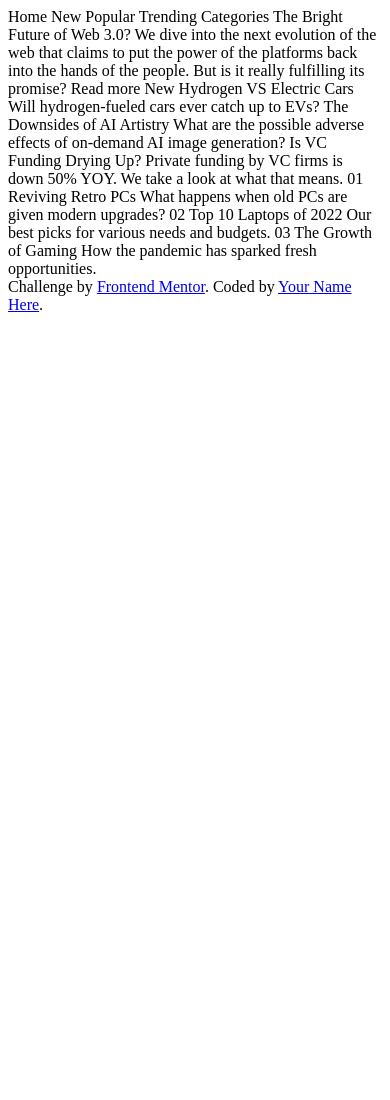
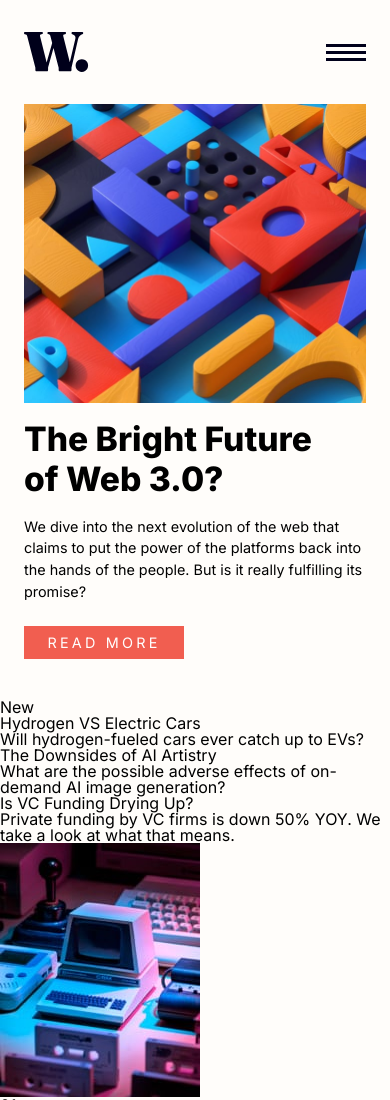
Before and after one commit to Fola-Joe/News-homepage, a plain HTML site: page index.html in a window 390 px wide. Shown: the top 1100 px of the page. Before the commit the page ends 844 px from the top, so only its background shows below. Drawn offline with Linux system fonts and the light colour scheme.

Commit message:
mobile-view header & main

```diff
--- a/index.html
+++ b/index.html
@@ -2,53 +2,89 @@
 <html lang="en">
 <head>
   <meta charset="UTF-8">
-  <meta name="viewport" content="width=device-width, initial-scale=1.0"> <!-- displays site properly based on user's device -->
-
+  <meta name="viewport" content="width=device-width, initial-scale=1.0">
+  <link rel="stylesheet" href="style.css">
   <link rel="icon" type="image/png" sizes="32x32" href="./assets/images/favicon-32x32.png">
 
   <title>Frontend Mentor | News homepage</title>
 </head>
 <body>
+  <div class="wrapper">
+    <header>
+      <nav>
+        <img src="assets/images/logo.svg" alt="logo">
+        <img src="assets/images/icon-menu.svg" alt="menu icon" id="menu-btn">
+      </nav>
+      <ul id="nav-list">
+        <li>Home</li>
+        <li>New</li>
+        <li>Popular</li>
+        <li>Trending</li>
+        <li>Categories</li>
+      </ul>
+    </header>
+    <main class="container">
+      <div class="container-body">
+        <div class="left-side">
+          <picture class="web-3-img">
+            <source media="(min-width: 1024px)" srcset="assets/images/image-web-3-desktop.jpg">
+            <img src="assets/images/image-web-3-mobile.jpg" alt="web-3 image" class="web-img">
+          </picture>
+          <section>
+            <h1>The Bright Future of Web 3.0?</h1>
+            <div class="read-more">
+              <p>We dive into the next evolution of the web that claims to put the power of the platforms back into the hands of the people.
+                But is it really fulfilling its promise?</p>
+                <button>Read more</button>
+            </div>
+          </section>
+        </div>
+        <article class="right-side">
+          <h2>New</h2>
+          <section>
+            <h3>Hydrogen VS Electric Cars</h3>
+            <p>Will hydrogen-fueled cars ever catch up to EVs?</p>
+          </section>
+          <section>
+            <h3>The Downsides of AI Artistry</h3>
+            <p>What are the possible adverse effects of on-demand AI image generation?</p>
+          </section>
+          <section>
+            <h3>Is VC Funding Drying Up?</h3>
+            <p>Private funding by VC firms is down 50% YOY. We take a look at what that means.</p>
+          </section>
+        </article>
+      </div>
+      <div>
+        <div>
+          <img src="assets/images/image-retro-pcs.jpg" alt="">
+          <section>
+            <h4>01</h4>
+            <h5>Reviving Retro PCs</h5>
+            <p>What happens when old PCs are given modern upgrades?</p>
+          </section>
+        </div>
+        <div>
+          <img src="assets/images/image-top-laptops.jpg" alt="">
+          <section>
+            <h4>02</h4>
+            <h5>Top 10 Laptops of 2022</h5>
+            <p>Our best picks for various needs and budgets.</p>
+          </section>
+        </div>
+        <div>
+          <img src="assets/images/image-gaming-growth.jpg" alt="">
+          <section>
+            <h4>03</h4>
+            <h5>The Growth of Gaming</h5>
+            <p>How the pandemic has sparked fresh opportunities.</p>
+          </section>
+        </div>
+      </div>
+    </main>
+  </div>
 
-  Home
-  New
-  Popular
-  Trending
-  Categories
 
-  The Bright Future of Web 3.0?
-
-  We dive into the next evolution of the web that claims to put the power of the platforms back into the hands of the people.
-  But is it really fulfilling its promise?
-
-  Read more
-
-  New
-
-  Hydrogen VS Electric Cars
-  Will hydrogen-fueled cars ever catch up to EVs?
-
-  The Downsides of AI Artistry
-  What are the possible adverse effects of on-demand AI image generation?
-
-  Is VC Funding Drying Up?
-  Private funding by VC firms is down 50% YOY. We take a look at what that means.
-
-  01
-  Reviving Retro PCs
-  What happens when old PCs are given modern upgrades?
-
-  02
-  Top 10 Laptops of 2022
-  Our best picks for various needs and budgets.
-
-  03
-  The Growth of Gaming
-  How the pandemic has sparked fresh opportunities.
-
-  <div class="attribution">
-    Challenge by <a href="https://www.frontendmentor.io?ref=challenge" target="_blank">Frontend Mentor</a>.
-    Coded by <a href="#">Your Name Here</a>.
-  </div>
+  <script src="script.js"></script>
 </body>
 </html>
--- a/style.css
+++ b/style.css
@@ -0,0 +1,94 @@
+@import url('https://fonts.googleapis.com/css2?family=Inter:wght@400;700;800&display=swap');
+
+html, body, div, span, applet, object, iframe,
+h1, h2, h3, h4, h5, h6, p, blockquote, pre,
+a, abbr, acronym, address, big, cite, code,
+del, dfn, em, img, ins, kbd, q, s, samp,
+small, strike, strong, sub, sup, tt, var,
+b, u, i, center, dl, dt, dd, ol, ul, li,
+fieldset, form, label, legend, table, caption,
+tbody, tfoot, thead, tr, th, td, article, aside,
+canvas, details, embed, figure, figcaption, footer,
+header, hgroup, menu, nav, output, ruby, section, summary,
+time, mark, audio, video {
+	margin: 0;
+	padding: 0;
+	border: 0;
+	font-size: 100%;
+	font: inherit;
+	vertical-align: baseline;
+}
+/* HTML5 display-role reset for older browsers */
+article, aside, details, figcaption, figure,
+footer, header, hgroup, menu, nav, section, img {
+	display: block;
+}
+body {line-height: 1;}
+ol, ul {list-style: none;}
+blockquote, q {quotes: none;}
+blockquote:before, blockquote:after,
+q:before, q:after {
+	content: '';
+	content: none;
+}
+table {
+	border-collapse: collapse;
+	border-spacing: 0;
+}
+
+
+html {box-sizing: border-box;}
+body {
+    font-family: 'Inter', sans-serif;
+    background-color: hsl(36, 100%, 99%);
+    min-height: 100vh;
+}
+.wrapper, main {
+    width: 100%;
+}
+.web-img{
+    width: 100%;
+}
+nav {
+    display: flex;
+    align-items: center;
+    justify-content: space-between;
+    margin: 2rem 1.5rem;
+}
+
+/* to treat later */
+#nav-list {
+    display: none;
+}
+
+
+.left-side {
+    margin: 0 1.5rem;
+}
+h1 {
+    margin: 1rem 2.5rem 1rem 0;
+    font-size: 2.1rem;
+    font-weight: 800;
+    line-height: 1.2;
+}
+.read-more p {
+    line-height: 1.5;
+    font-size: 0.9rem;
+    margin-bottom: 1.5rem;
+}
+button {
+    font-family: 'Inter', sans-serif;
+    background-color: hsl(5, 85%, 63%);
+    border: none;
+    width: 10rem;
+    color: white;
+    padding: 0.5rem;
+    text-transform: uppercase;
+    letter-spacing: 0.2rem;
+    font-weight: 400;
+    font-size: 0.9rem;
+}
+
+.right-side {
+    margin-top: 2.5rem;
+}
```
